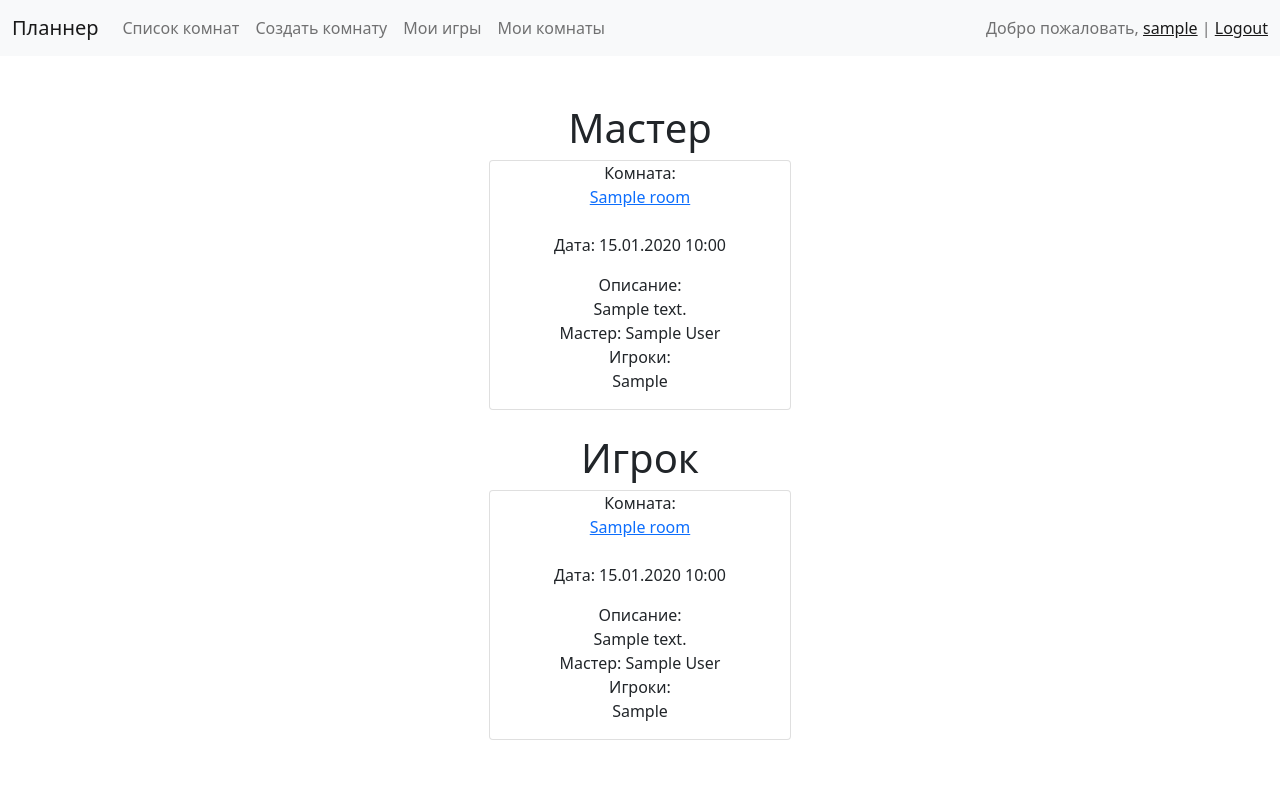
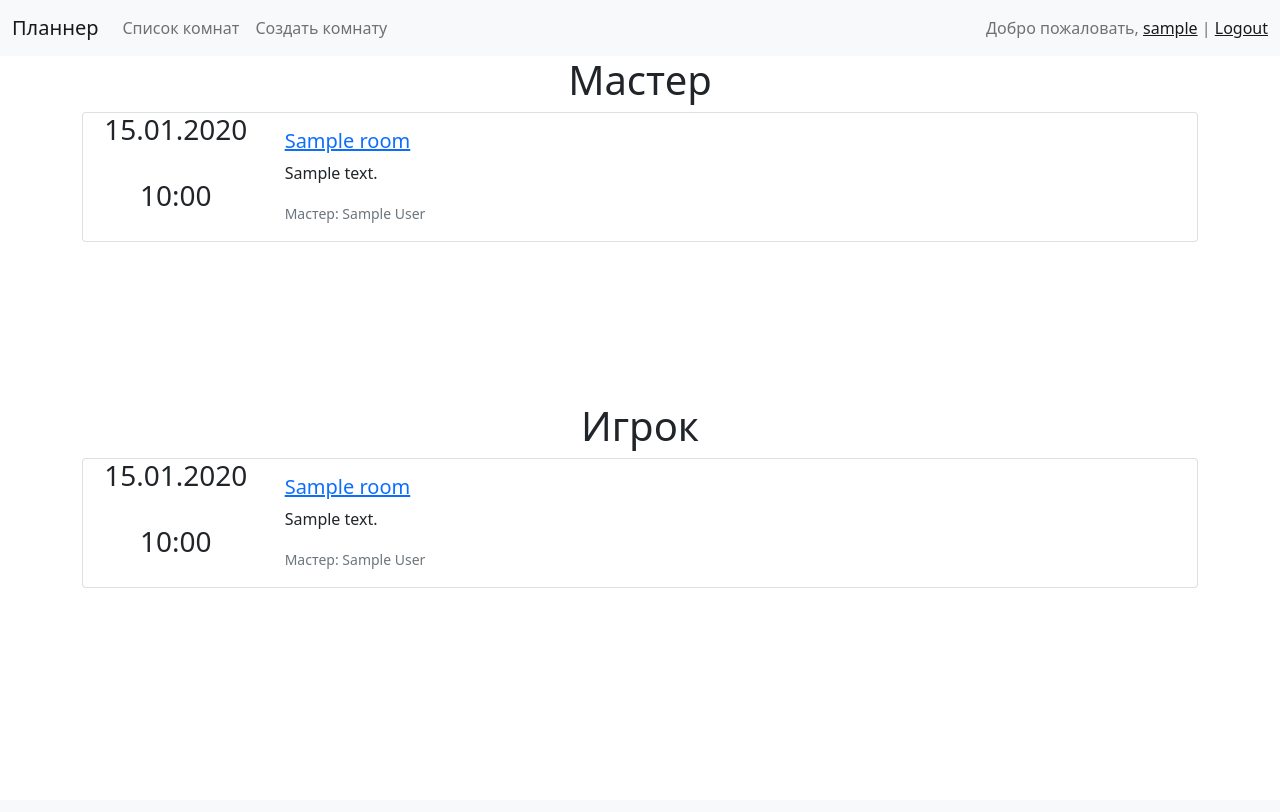
Before and after one commit to IvanPolitov/dndplaner, a Django app: page / in a window 1280 px wide. After the commit the page ends 588 px from the top, so only its background shows below. Run offline with Django 5.2, Linux system fonts and the light colour scheme; a user stored in the database is signed in; tables that the repository leaves empty hold one stand-in row (values such as "Sample post"); some libraries are stand-ins or nearby versions.

Commit message:
отредактировал шаблоны для отображения списка комнат и главный

```diff
--- a/dndplaner/planer/templates/planer/main.html
+++ b/dndplaner/planer/templates/planer/main.html
@@ -5,6 +5,60 @@
 {% endblock title %}
 
 {% block body %}
+
+{% with rooms.all as rooms %}
+<h1 class="text-center">Мастер</h1>
+	{% for room in rooms %} 		{% if room.master.id == user.id %}
+		<div class="container">
+			<div class="card mb-3">
+				<div class="row g-0">
+					<div class="col-md-2 text-center">
+						<div>
+							<h3>{{ room.date |date:"d.m.Y"}}</h3>
+							<br>
+							<h3>{{ room.date |date:"H:i"}}</h3>
+						</div>
+			{#  <img src="..." class="img-fluid rounded-start" alt="..."> #}
+					</div>
+					<div class="col-md-8">
+						<div class="card-body">
+							<h5 class="card-title"><a href={{room.slug}}>{{ room.name }}</a></h5>
+							<p class="card-text">{{ room.description }}</p>
+							<p class="card-text"><small class="text-muted">Мастер: {{ room.master.first_name }} {{ room.master.last_name }}<br /></small></p>
+						</div>
+					</div>
+				</div>
+			</div>
+		</div>
+	{% endif %}			{% endfor %}
+							<br>							<br>							<br><br><br><br>
+<h1 class="text-center">Игрок</h1>
+	{% for room in rooms %} 		{% if room.master.id == user.id %}
+		<div class="container">
+			<div class="card mb-3">
+				<div class="row g-0">
+					<div class="col-md-2 text-center">
+						<div>
+							<h3>{{ room.date |date:"d.m.Y"}}</h3>
+							<br>
+							<h3>{{ room.date |date:"H:i"}}</h3>
+						</div>
+			{#  <img src="..." class="img-fluid rounded-start" alt="..."> #}
+					</div>
+					<div class="col-md-8">
+						<div class="card-body">
+							<h5 class="card-title"><a href={{room.slug}}>{{ room.name }}</a></h5>
+							<p class="card-text">{{ room.description }}</p>
+							<p class="card-text"><small class="text-muted">Мастер: {{ room.master.first_name }} {{ room.master.last_name }}<br /></small></p>
+						</div>
+					</div>
+				</div>
+			</div>
+		</div>
+	{% endif %}			{% endfor %}
+{% endwith %}
+
+{% comment "" %}
 <div class="row justify-content-center mb-5 mt-5">
 	<div class="col-md-3 col-md-offset-5 text-center">
         {% with rooms.all as rooms %}
@@ -55,6 +109,6 @@
 		{% endwith %}
 	</div>
 </div>
-
+{% endcomment %}
 
 {% endblock body %}
--- a/dndplaner/planer/templates/planer/room.html
+++ b/dndplaner/planer/templates/planer/room.html
@@ -21,7 +21,8 @@
                 {{ p.first_name }}<br>
             {% endfor %}
 
-            {% if user not in players %}
+            {% if user != room.master%}
+            {% if user not in players%}
             <form method="post">
                 {% csrf_token %}
                 <button class="btn btn-sm btn-primary btn-follow">Войти</button>
@@ -32,6 +33,7 @@
                 <button class="btn btn-sm btn-danger btn-follow">Выйти</button>
             </form>
             {% endif %}
+            {% endif %}
             {% endwith %}
         </div></div>
     </div>     </div>
--- a/dndplaner/planer/views.py
+++ b/dndplaner/planer/views.py
@@ -13,13 +13,15 @@ from django.shortcuts import get_object_or_404
 from django.urls import reverse_lazy
 from django.contrib import messages
 from django.db.models import Q
+from django.contrib.auth.mixins import LoginRequiredMixin
+from django.core.exceptions import ValidationError
 
 
 def test(request):
     return render(request, 'planer/test.html')
 
 
-class MainListView(ListView):
+class MainListView(LoginRequiredMixin, ListView):
     model = Room
     template_name = 'planer/main.html'
     context_object_name = 'rooms'
@@ -43,7 +45,7 @@ def translit_to_eng(s: str) -> str:
     return "".join(map(lambda x: d[x] if d.get(x, False) else x, s.lower()))
 
 
-class RoomDetailView(UpdateView):
+class RoomDetailView(LoginRequiredMixin, UpdateView):
     model = Room
     form_class = EnterRoomForm
     template_name = "planer/room.html"
@@ -59,6 +61,9 @@ class RoomDetailView(UpdateView):
 
     def post(self, request, *args, **kwargs):
         room = self.get_object()
+        if room.master == self.request.user:
+            return redirect(room)
+
         if room.players.filter(id=self.request.user.id).exists():
             room.players.remove(self.request.user)
         else:
@@ -67,7 +72,7 @@ class RoomDetailView(UpdateView):
         return redirect(room)
 
 
-class AddRoomView(CreateView):
+class AddRoomView(LoginRequiredMixin, CreateView):
     form_class = RoomForm
     template_name = 'planer/add_room.html'
     success_url = reverse_lazy('list_room')
@@ -77,18 +82,19 @@ class AddRoomView(CreateView):
         form.cleaned_data['master'] = self.request.user
         slug_in_db = Room.objects.filter(slug=form.cleaned_data['slug'])
         if slug_in_db:
-            messages.error(self.request, 'Такого нет')
+
+            messages.error(self.request, 'Комната с таким названием уже есть')
             return self.render_to_response(self.get_context_data(form=form))
 
         room = Room.objects.create(**form.cleaned_data)
         return redirect(room)
 
 
-class RoomListView(ListView):
+class RoomListView(LoginRequiredMixin, ListView):
     model = Room
     template_name = 'planer/list_room.html'
     context_object_name = 'rooms'
-    paginate_by = 3
+    paginate_by = 9
 
     search_room_name = ''
     date_room = ''
@@ -99,8 +105,9 @@ class RoomListView(ListView):
         return context
 
     def get_queryset(self):
+
         self.extra_context = {
-            'dates': list(map(lambda x: str(x['date'].date()), Room.objects.all().order_by('date').values('date'))),
+            'dates': sorted(list(set(map(lambda x: str(x['date'].date()), Room.objects.all().order_by('date').values('date'))))),
         }
         # print(self.extra_context['dates'][0]['date'].date())
         # print(self.extra_context['dates'])
@@ -121,7 +128,7 @@ class RoomListView(ListView):
         return super().get(self, request, *args, **kwargs)
 
 
-class MyGamesView(ListView):
+class MyGamesView(LoginRequiredMixin, ListView):
     model = Room
     template_name = 'planer/list_user_room.html'
     context_object_name = 'rooms'
@@ -136,7 +143,7 @@ class MyGamesView(ListView):
         return queryset
 
 
-class MyRoomsView(ListView):
+class MyRoomsView(LoginRequiredMixin, ListView):
     model = Room
     template_name = 'planer/list_master_room.html'
     context_object_name = 'rooms'
--- a/dndplaner/templates/inc/_nav.html
+++ b/dndplaner/templates/inc/_nav.html
@@ -3,19 +3,23 @@
   	<div class="container-fluid">
     	<a class="navbar-brand" href="{% url 'main_window' %}">Планнер</a>
     	<div class="collapse navbar-collapse position-relative" id="navbarNav">
-    	  	<ul class="navbar-nav me-auto mb-2 mb-lg-0">
+			<ul class="navbar-nav me-auto mb-2 mb-lg-0">
+				{% if request.user.is_authenticated %}
         		<li class="nav-item">
     	    	  	<a class="nav-link" href="{% url 'list_room' %}">Список комнат</a>
     	    	</li>
     	    	<li class="nav-item">
      	    	 	<a class="nav-link" href="{% url 'add_room' %}">Создать комнату</a>
     	    	</li>
+				{% comment "Уже не нужно, всё выводится на main" %}
     	    	<li class="nav-item">
      	    	 	<a class="nav-link" href="{% url 'my_games' %}">Мои игры</a>
     	    	</li>
 		    	<li class="nav-item">
      	    	 	<a class="nav-link" href="{% url 'my_rooms' %}">Мои комнаты</a>
     	    	</li>
+				{% endcomment %}
+				{% endif %}
       		</ul>
 			<div class='d-flex'>
 				<span class="navbar-text">
--- a/dndplaner/usersreg/templates/usersreg/login.html
+++ b/dndplaner/usersreg/templates/usersreg/login.html
@@ -1,7 +1,7 @@
 {% extends 'base.html' %}
 
 {% block title %}
-{{ title }}
+
 {% endblock %}
 
 {%block body %}
@@ -17,7 +17,7 @@
 
             <button type="submit" class="btn btn-primary btn-block">Login</button>
         </form>
+        <p ><a href="{% url 'password_reset' %}">Забыли пароль?</a></p>
     </div>
 </div>
-<p ><a href="{% url 'password_reset' %}">Забыли пароль?</a></p>
 {% endblock %}
```
Also changed, not shown: dndplaner/planer/admin.py (+8 -0 lines), dndplaner/planer/templates/planer/list_room.html (+21 -9 lines).
